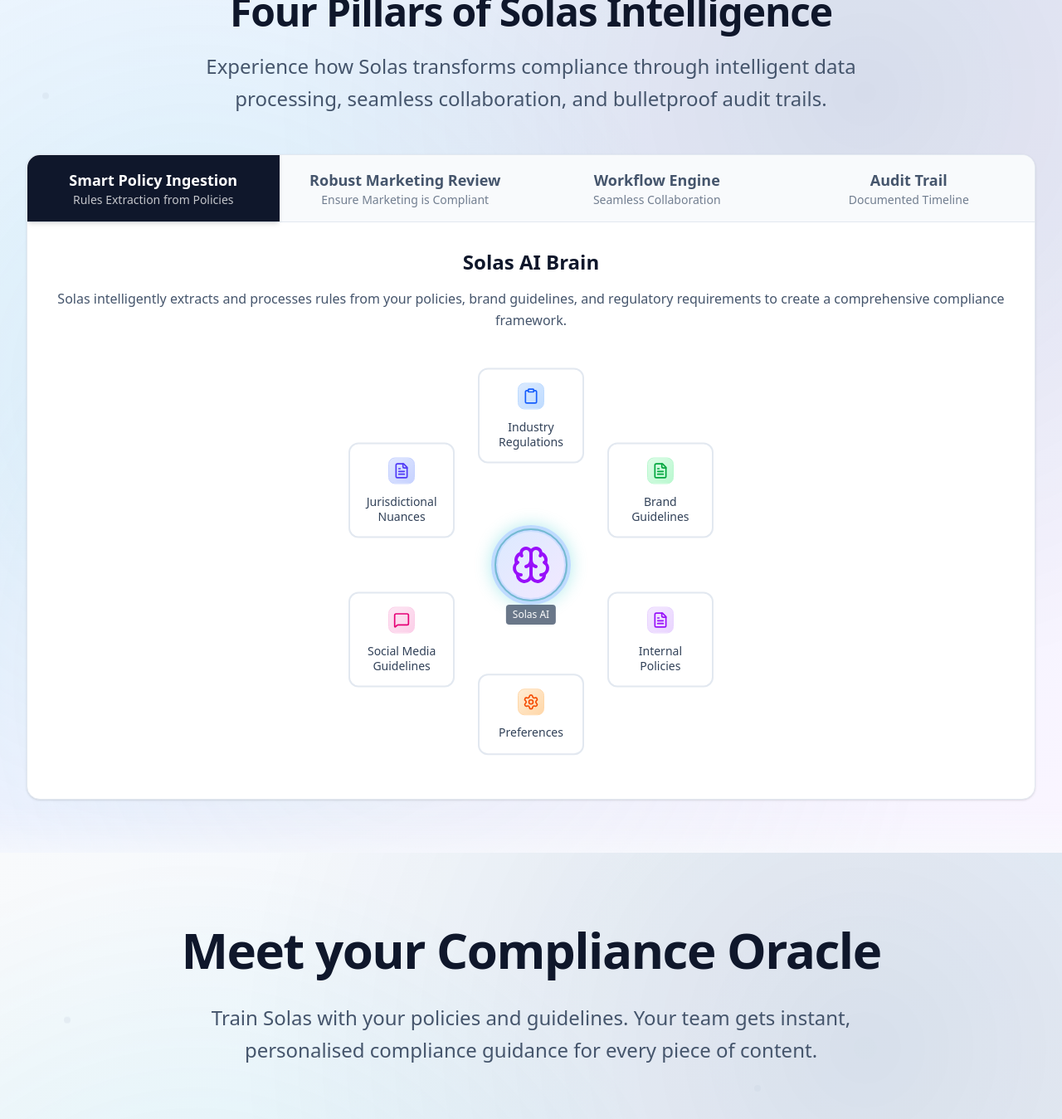
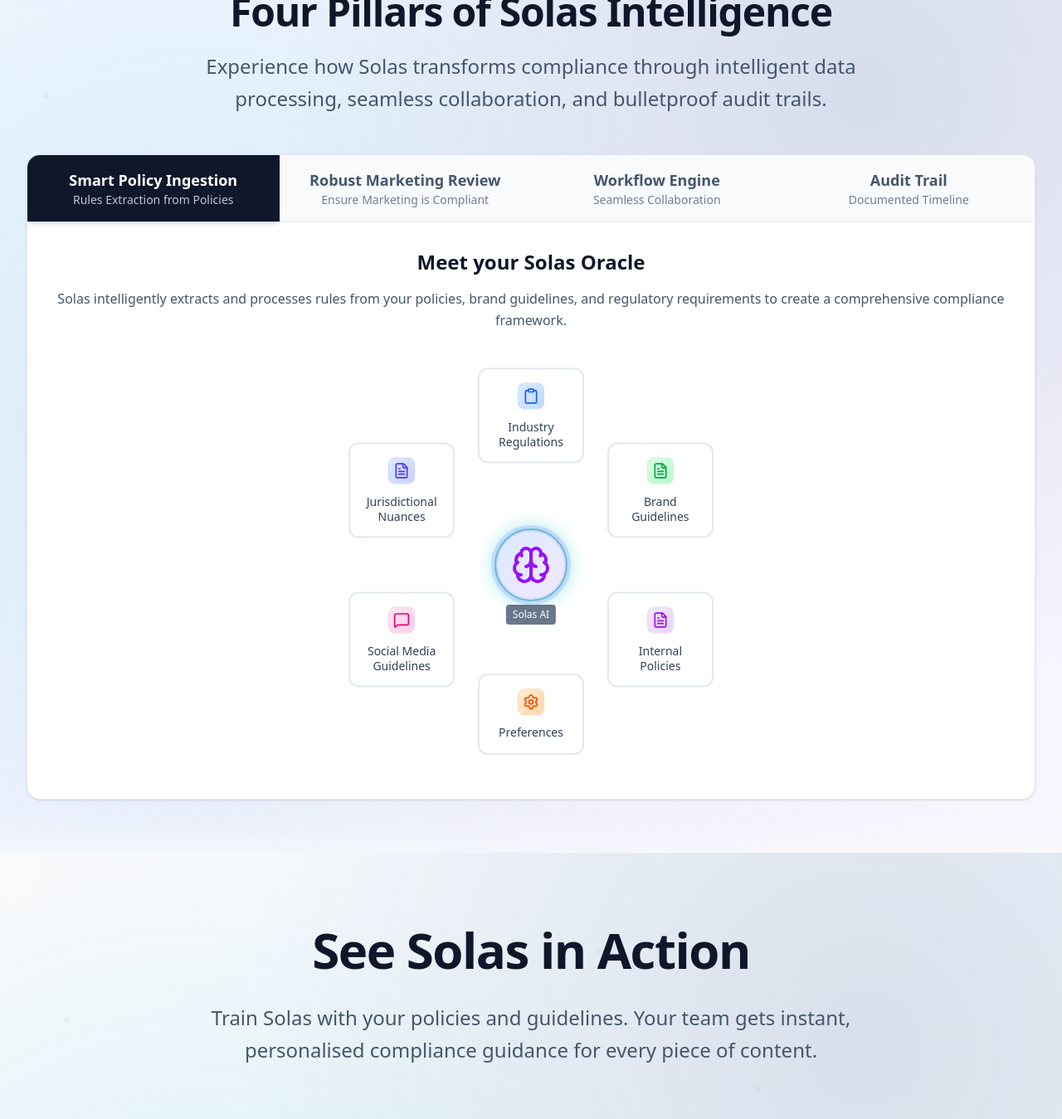
Before and after one commit to Devaang18/solas-site, a Next.js app: page / in a window 1280 px wide. Shown: the part 2496-3845 px from the top of the page at 83% size. Built offline with nearby package versions, Linux system fonts and the light colour scheme.

Commit message:
latest changes further

```diff
--- a/src/components/Oracle.tsx
+++ b/src/components/Oracle.tsx
@@ -123,7 +123,7 @@
         <div className="text-center mb-8 sm:mb-12 md:mb-16 section-title-offset">
           <Reveal>
             <h2 className="text-2xl sm:text-3xl md:text-4xl lg:text-5xl xl:text-6xl font-bold text-slate-900 mb-4 sm:mb-6 tracking-tight leading-tight">
-              Meet your Compliance Oracle
+              See Solas in Action
             </h2>
             <p className="text-sm sm:text-base md:text-lg lg:text-xl xl:text-2xl text-slate-600 max-w-xs sm:max-w-2xl md:max-w-3xl lg:max-w-4xl mx-auto leading-relaxed">
               Train Solas with your policies and guidelines. Your team gets instant, personalised compliance guidance for every piece of content.
--- a/src/components/ThreePillars.tsx
+++ b/src/components/ThreePillars.tsx
@@ -72,7 +72,7 @@
   const renderSmartIngestion = () => (
     <div className="space-y-8">
       <div className="text-center">
-        <h3 className="text-2xl font-bold text-slate-900 mb-4">Solas AI Brain</h3>
+        <h3 className="text-2xl font-bold text-slate-900 mb-4">Meet your Solas Oracle</h3>
         <p className="text-slate-600 max-w-2xl mx-auto">{pillars[0].description}</p>
       </div>
 
@@ -203,7 +203,7 @@
     <div className="space-y-8">
       {/* Pipeline */}
       <div>
-        <h3 className="text-xl font-semibold text-slate-900 mb-6 text-center">Marketing Pipeline</h3>
+        <h3 className="text-xl font-semibold text-slate-900 mb-6 text-center">Marketing Compliance Process</h3>
         <div className="flex flex-col md:flex-row items-center justify-between space-y-4 md:space-y-0 md:space-x-4">
           {workflowSteps.map((step, index) => (
             <div key={index} className="flex flex-col items-center">
```
